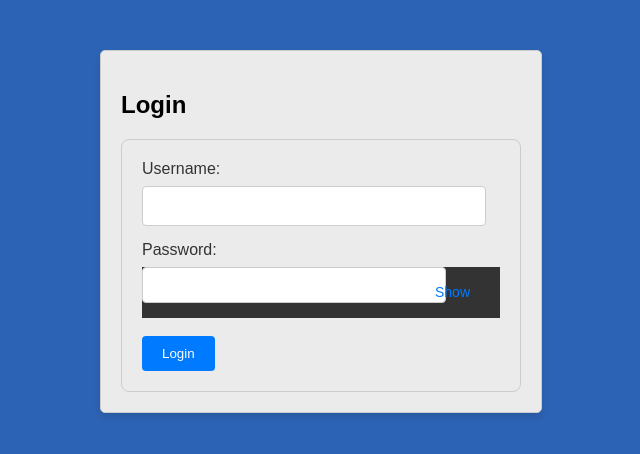
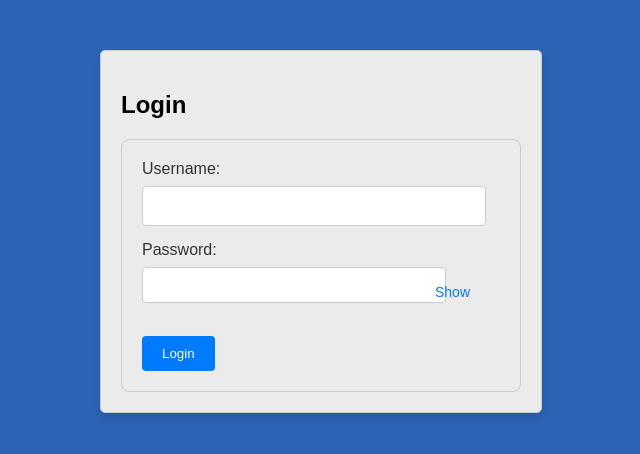
Before and after one commit to R1KT/quickstore, a Django app: page /login/ in a window 1280 px wide. Shown: the top 454 px of the page, without its empty margins (319-959 px from the left). Run offline with Django 5.2, Linux system fonts and the light colour scheme.

Commit message:
Initial Commit

```diff
--- a/quickstore/static/accounts/login.css
+++ b/quickstore/static/accounts/login.css
@@ -62,9 +62,6 @@ button:hover {
 
 .passwordContainer {
     position : relative;
-    background-color: #333;
-    display :flex;
-    align-items: center;
 }
 input[type="password"] {
     padding: 8px;
```
